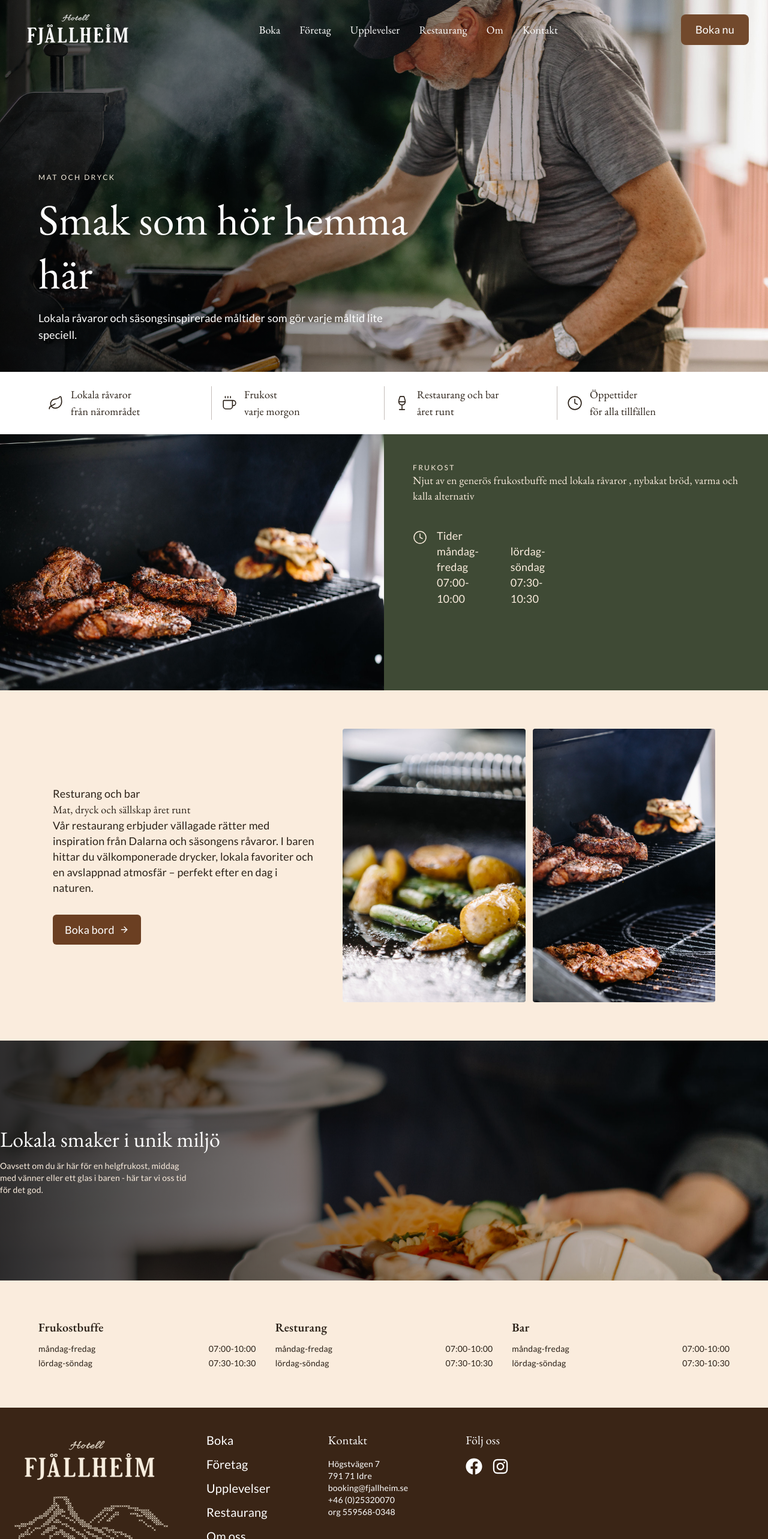
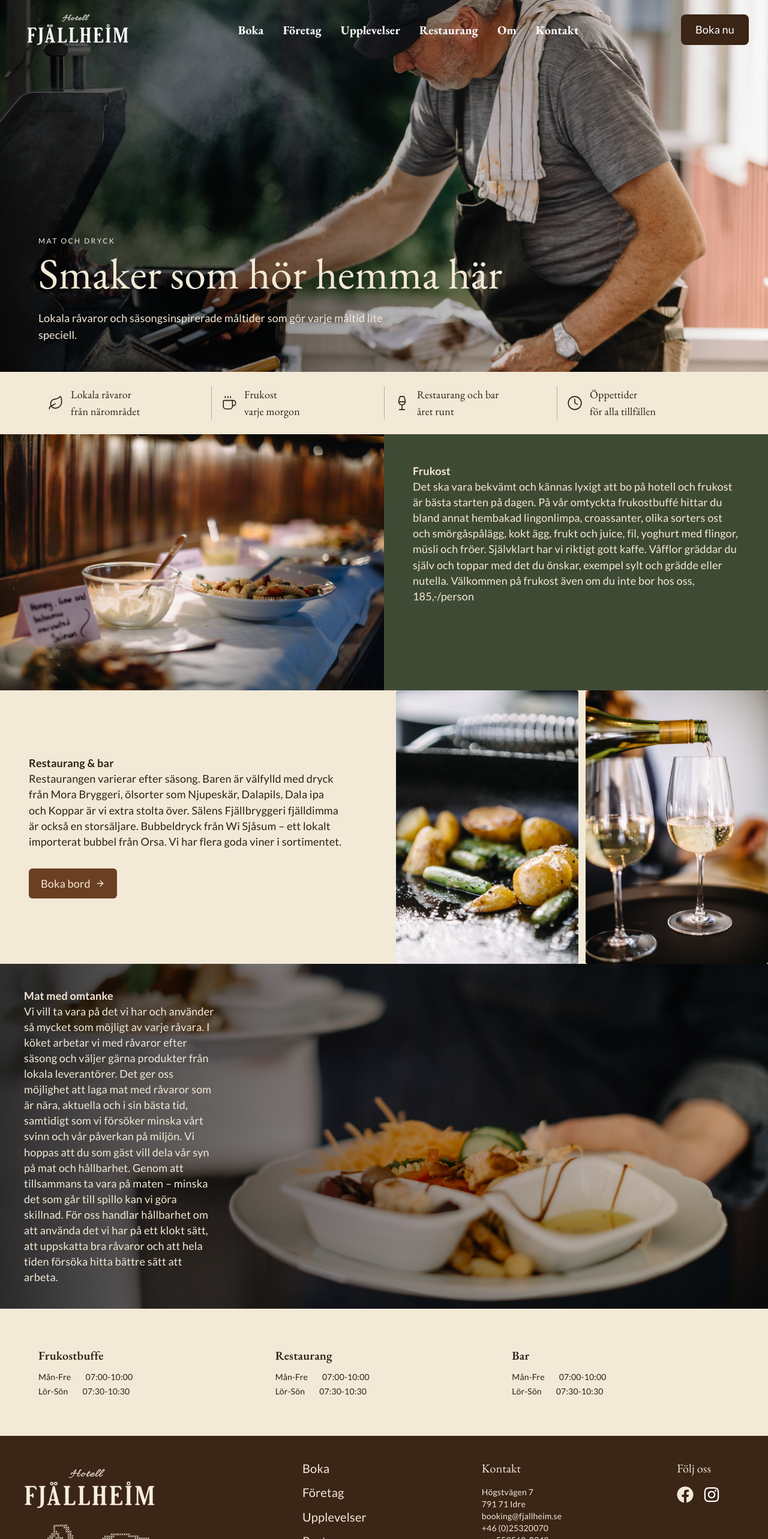
Before and after one commit to BusterSthlm/HotellFjellhaim, a React (Vite) app: page /restaurant in a window 1280 px wide. Shown: the top 2566 px of the page at 60% size. Built offline with nearby package versions, Linux system fonts and the light colour scheme.

Commit message:
Menylänkar fixade Knapp till bokning fixad Footern ändrad Rubrik ändrad Bokningsbaren justerat storlek Justerat restaurangsidan

```diff
--- a/src/components/layout/FeatureBar.tsx
+++ b/src/components/layout/FeatureBar.tsx
@@ -1,26 +1,24 @@
-import type {LucideIcon} from "lucide-react";
+import type { LucideIcon } from "lucide-react";
 
-type Feature = { icon: LucideIcon; titel: string; text:string };
+type Feature = { icon: LucideIcon; titel: string; text: string };
 
-export default function Featurebar({items}: {items: Feature[] }) {
-    return(
-        <div className="bg-white">
+export default function Featurebar({ items }: { items: Feature[] }) {
+  return (
+    <div className="bg-[#F3E9D7]">
       <div className="container-page grid grid-cols-2 gap-y-6 py-6 md:grid-cols-4">
-                {
-                    items.map(({ icon: Icon, titel, text}, i)=>(
-                        <div key={titel} className={`flex items-center gap-3 px-4 ${i > 0 ? "md:border-l md:border-brown/30": ""}`}
+        {items.map(({ icon: Icon, titel, text }, i) => (
+          <div
+            key={titel}
+            className={`flex items-center gap-3 px-4 ${i > 0 ? "md:border-l md:border-brown/30" : ""}`}
           >
-                    <Icon size={26} strokeWidth={1.5}/>
+            <Icon size={26} strokeWidth={1.5} />
             <div>
               <p className="font-serif text-lg">{titel}</p>
               <p className="font-serif text-lg">{text}</p>
             </div>
           </div>
-
         ))}
-
       </div>
     </div>
-
-    )
+  );
 }
--- a/src/components/layout/Footer.tsx
+++ b/src/components/layout/Footer.tsx
@@ -19,9 +19,9 @@ const LINKS: FooterLink[] = [
 
 export default function Footer() {
   return (
-    <footer className="bg-primary py-10 text-white">
+    <footer className="bg-primary py-10 text-[#F3E9D7]">
       <div className="container mx-auto px-6">
-        <div className="flex flex-col gap-8 md:flex-row md:items-start md:gap-16">
+        <div className="flex flex-col gap-8 md:flex-row md:items-start md:gap- lg:gap-56">
           {/* Logotyp och fjällbild till vänster */}
           <div className="flex shrink-0 flex-col items-start">
             <Link to="/">
@@ -36,7 +36,7 @@ export default function Footer() {
           </div>
 
           {/* Alla länkar till höger */}
-          <div className="flex flex-col gap-10 sm:flex-row sm:gap-16 lg:gap-24">
+          <div className="flex flex-col gap-10 sm:flex-row sm:gap-20 lg:gap-48">
             {/* Navigeringslänkar */}
             <nav aria-label="Sidfotens navigering">
               <ul className="flex flex-col gap-3">
@@ -55,8 +55,10 @@ export default function Footer() {
 
             {/*Kontakt*/}
             <div>
-              <h2 className="mb-4 font-garamond text-xl text-white">Kontakt</h2>
-              <p className="font-lato text-sm text-white">
+              <h2 className="mb-4 font-garamond text-xl text-[#F3E9D7]">
+                Kontakt
+              </h2>
+              <p className="font-lato text-sm text-[#F3E9D7]">
                 Högstvägen 7 <br />
                 791 71 Idre <br />
                 booking@fjallheim.se
@@ -68,7 +70,7 @@ export default function Footer() {
             </div>
             {/* Sociala medier */}
             <div>
-              <h2 className="mb-4 font-garamond text-xl text-white">
+              <h2 className="mb-4 font-garamond text-xl text-[#F3E9D7]">
                 Följ oss
               </h2>
 
@@ -78,7 +80,7 @@ export default function Footer() {
                   target="_blank"
                   rel="noopener noreferrer"
                   aria-label="Besök oss på Facebook"
-                  className="text-white transition hover:text-[#F3E9D7]"
+                  className="[#F3E9D7] transition hover:text-[#F3E9D7]"
                 >
                   <FaFacebook size={28} />
                 </a>
--- a/src/components/layout/Header.tsx
+++ b/src/components/layout/Header.tsx
@@ -36,52 +36,58 @@ function Header({ overImage = false }: HeaderProps) {
           />
         </Link>
 
-      <nav aria-label="Huvudmeny" className="hidden items-center gap-5 lg:flex xl:gap-8">
+        <nav
+          aria-label="Huvudmeny"
+          className="hidden items-center gap-5 lg:flex xl:gap-8"
+        >
           <a
             href="/booking"
-          className={`font-garamond text-lg hover:underline ${isTransparent ? "text-white" : "text-[#72492C]"}`}
+            className={`font-garamond text-xl font-bold hover:underline ${isTransparent ? "text-white" : "text-[#72492C]"}`}
           >
             Boka
           </a>
           <a
             href="/company"
-          className={`font-garamond text-lg hover:underline ${isTransparent ? "text-white" : "text-[#72492C]"}`}
+            className={`font-garamond text-xl font-bold hover:underline ${isTransparent ? "text-white" : "text-[#72492C]"}`}
           >
             Företag
           </a>
           <a
             href="/experience"
-          className={`font-garamond text-lg hover:underline ${isTransparent ? "text-white" : "text-[#72492C]"}`}
+            className={`font-garamond text-xl font-bold hover:underline ${isTransparent ? "text-white" : "text-[#72492C]"}`}
           >
             Upplevelser
           </a>
           <a
             href="/restaurant"
-          className={`font-garamond text-lg hover:underline ${isTransparent ? "text-white" : "text-[#72492C]"}`}
+            className={`font-garamond text-xl font-bold hover:underline ${isTransparent ? "text-white" : "text-[#72492C]"}`}
           >
             Restaurang
           </a>
           <a
             href="/about"
-          className={`font-garamond text-lg hover:underline ${isTransparent ? "text-white" : "text-[#72492C]"}`}
+            className={`font-garamond text-xl font-bold hover:underline ${isTransparent ? "text-white" : "text-[#72492C]"}`}
           >
             Om
           </a>
           <a
             href="/contact"
-          className={`font-garamond text-lg hover:underline ${isTransparent ? "text-white" : "text-[#72492C]"}`}
+            className={`font-garamond text-xl font-bold hover:underline ${isTransparent ? "text-white" : "text-[#72492C]"}`}
           >
             Kontakt
           </a>
         </nav>
 
         {/* Knapp till höger */}
-      <Link to="/booking" className="hidden shrink-0 rounded-lg bg-[#72492C] px-6 py-3 font-lato text-white transition hover:bg-[#5A3923] sm:inline-block">
+        <Link
+          to="/booking"
+          className="hidden shrink-0 rounded-lg bg-[#3a2516] px-6 py-3 font-lato text-white transition hover:bg-[#5A3923] sm:inline-block"
+        >
           Boka nu
         </Link>
         <button
           type="button"
-        className={`rounded-lg border px-3 py-2 font-lato lg:hidden ${isTransparent ? "border-white text-white" : "border-[#72492C] text-[#72492C]"}`}
+          className={`rounded-lg border px-3 py-2 font-lato lg:hidden ${isTransparent ? "border-white text-#f3e9d7" : "border-[#72492C] text-[#72492C]"}`}
           aria-expanded={menuOpen}
           aria-controls="mobile-navigation"
           onClick={() => setMenuOpen((open) => !open)}
@@ -90,7 +96,11 @@ function Header({ overImage = false }: HeaderProps) {
         </button>
       </div>
       {menuOpen && (
-        <nav id="mobile-navigation" aria-label="Mobilmeny" className="mx-auto mt-3 grid max-w-7xl gap-1 rounded-lg bg-[#F3E9D7] p-3 shadow-lg lg:hidden">
+        <nav
+          id="mobile-navigation"
+          aria-label="Mobilmeny"
+          className="mx-auto mt-3 grid max-w-7xl gap-1 rounded-lg bg-[#F3E9D7] p-3 shadow-lg lg:hidden"
+        >
           {[
             ["Boka", "/booking"],
             ["Företag", "/company"],
--- a/src/components/ui/HotelCheckIn.tsx
+++ b/src/components/ui/HotelCheckIn.tsx
@@ -1,5 +1,6 @@
 import { useRef, useState } from "react";
 import { CalendarDays, Users, Minus, Plus } from "lucide-react";
+import { useNavigate } from "react-router-dom";
 
 export default function HotelCheckIn() {
   const checkinRef = useRef<HTMLInputElement>(null);
@@ -10,18 +11,14 @@ export default function HotelCheckIn() {
   const [adults, setAdults] = useState(2);
   const [children, setChildren] = useState(0);
   const [guestMenuOpen, setGuestMenuOpen] = useState(false);
+  const navigate = useNavigate();
 
   function handleSearch() {
-    console.log({
-      checkin,
-      checkout,
-      adults,
-      children,
-    });
+    navigate("/booking");
   }
 
   return (
-    <div className="mx-8 flex w-auto items-stretch gap-4 rounded-xl bg-white p-4 shadow-sm">
+    <div className="mx-4 flex w-auto items-stretch gap-2 rounded-xl bg-[#f3e9d7] p-4 shadow-sm">
       {/* Check-in */}
       <div className="flex flex-1 min-w-0 items-center gap-3">
         <button
@@ -173,7 +170,7 @@ export default function HotelCheckIn() {
             <button
               type="button"
               onClick={() => setGuestMenuOpen(false)}
-              className="mt-2 w-full rounded-lg bg-gray-900 px-4 py-2 text-sm font-semibold text-white hover:bg-gray-700"
+              className="mt-2 w-full rounded-lg bg-gray-900 px-4 py-2 text-sm font-semibold text-[#f3e9d7] hover:bg-gray-700"
             >
               Klart
             </button>
@@ -185,7 +182,7 @@ export default function HotelCheckIn() {
       <button
         type="button"
         onClick={handleSearch}
-        className="flex-1 rounded-lg bg-[#3a2516] px-5 py-3 font-lato text-white hover:bg-blue-700"
+        className="flex-1 rounded-lg bg-[#3a2516] px-5 py-3 font-lato text-[#f3e9d7] hover:bg-[#72492C] transition-colors"
       >
         Sök lediga rum
       </button>
--- a/src/pages/Resturant.tsx
+++ b/src/pages/Resturant.tsx
@@ -1,23 +1,17 @@
 import FeatureBar from "../components/layout/FeatureBar";
 import Header from "../components/layout/Header";
-import {
-  ArrowRight,
-  Clock,
-  Coffee,
-  Leaf,
-  Wine,
-} from "lucide-react";
+import { ArrowRight, Clock, Coffee, Leaf, Wine } from "lucide-react";
 import heroImage from "../assets/Images/Bilder_resturang/IMG_7854.jpg";
-import frukostImage from "../assets/Images/Bilder_resturang/IMG_7860.jpg";
+import frukostImage from "../assets/Images/Bilder_resturang/IMG_7865.jpg";
 import restaurantImage from "../assets/Images/Bilder_resturang/IMG_7858.jpg";
-import diningImage from "../assets/Images/Bilder_resturang/IMG_7862.jpg";
+import drinkingImage from "../assets/Images/Bilder_resturang/IMG_7962.jpg";
 import ambienteImage from "../assets/Images/Bilder_resturang/IMG_8020.jpg";
 
 const IMG = {
   hero: heroImage,
   frukost: frukostImage,
   retsturang1: restaurantImage,
-  resturang2: diningImage,
+  resturang2: drinkingImage,
   miljo: ambienteImage,
 };
 
@@ -27,22 +21,22 @@ const hours = [
   {
     titel: "Frukostbuffe",
     rows: [
-      ["måndag-fredag", "07:00-10:00"],
-      ["lördag-söndag", "07:30-10:30"],
+      ["Mån-Fre", "07:00-10:00"],
+      ["Lör-Sön", "07:30-10:30"],
     ],
   },
   {
-    titel: "Resturang",
+    titel: "Restaurang",
     rows: [
-      ["måndag-fredag", "07:00-10:00"],
-      ["lördag-söndag", "07:30-10:30"],
+      ["Mån-Fre", "07:00-10:00"],
+      ["Lör-Sön", "07:30-10:30"],
     ],
   },
   {
     titel: "Bar",
     rows: [
-      ["måndag-fredag", "07:00-10:00"],
-      ["lördag-söndag", "07:30-10:30"],
+      ["Mån-Fre", "07:00-10:00"],
+      ["Lör-Sön", "07:30-10:30"],
     ],
   },
 ];
@@ -51,7 +45,7 @@ export default function MatOchDryck() {
   return (
     <>
       <Header overImage />
-      <main className="bg-[#FAECDD] text-[#2b2118]">
+      <main className="bg-[#F3E9D7] text-[#2b2118]">
         <section
           className="relative flex min-h-[520px] items-end bg-cover bg-center px-6 pb-12 pt-32 text-[#f4ECDD] md:min-h-[620px]"
           style={{ backgroundImage: `url(${IMG.hero})` }}
@@ -59,10 +53,10 @@ export default function MatOchDryck() {
           <div className="absolute inset-0 bg-gradient-to-r from-black/70 via-black/30 to-transparent" />
           <div className="container-page relative">
             <p className={label}>Mat och dryck</p>
-            <h1 className="mt-4 max-w-2xl text-5xl leading-tight text-white md:text-7xl">
-              Smak som hör hemma här
-            </h1>
-            <p className="mt-4 max-w-xl text-lg text-white">
+            <p className="text-5xl leading-tight text-[#f3e9d7] md:text-7xl font-garamond">
+              Smaker som hör hemma här
+            </p>
+            <p className="mt-4 max-w-xl text-lg text-[#f3e9d7]">
               Lokala råvaror och säsongsinspirerade måltider som gör varje
               måltid lite speciell.
             </p>
@@ -84,63 +78,51 @@ export default function MatOchDryck() {
             alt="Frukostbuffe"
             className="h-72 w-full object-cover md:h-full"
           />
-          <div className="bg-[#3f4a35] px-6 py-12 text-[#FAECDD] md:px-12">
-            <p className={label}>Frukost</p>
-            <h2 className="">
-              Njut av en generös frukostbuffe med lokala råvaror , nybakat bröd,
-              varma och kalla alternativ
-            </h2>
-
-            <div className="mt-10 grid gap-8 sm:grid-cols-2">
-              <div className="flex gap-4">
-                <Clock
-                  className="mt-1 h-6 w-6 shrink-0"
-                  strokeWidth={1.5}
-                  aria-hidden
-                />
-                <div className="flex-1">
-                  <p>Tider</p>
-                  <div className="flex justify-between gap-6">
-                    {hours[0].rows.map(([dag, tid]) => (
-                      <div key={dag}>
-                        <dt>{dag}</dt>
-                        <dd>{tid}</dd>
-                      </div>
-                    ))}
-                  </div>
-                </div>
-              </div>
-            </div>
+          <div className="bg-[#3f4a35] px-6 py-12 text-[#f3e9d7] md:px-12">
+            <p className="text-[#f3e9d7] font-bold">Frukost</p>
+            <p className="text-[#f3e9d7]">
+              Det ska vara bekvämt och kännas lyxigt att bo på hotell och
+              frukost är bästa starten på dagen. På vår omtyckta frukostbuffé
+              hittar du bland annat hembakad lingonlimpa, croassanter, olika
+              sorters ost och smörgåspålägg, kokt ägg, frukt och juice, fil,
+              yoghurt med flingor, müsli och fröer. Självklart har vi riktigt
+              gott kaffe. Våfflor gräddar du själv och toppar med det du önskar,
+              exempel sylt och grädde eller nutella. Välkommen på frukost även
+              om du inte bor hos oss, 185,-/person
+            </p>
           </div>
         </section>
 
-        <section className="mx-auto grid max-w-6xl gap-10 px-6 py-16 md:grid-cols-[1fr_1.4fr] md:items-center">
-          <div>
-            <p>Resturang och bar</p>
-            <h2 className="">Mat, dryck och sällskap året runt</h2>
+        <section className="grid gap-10 md:grid-cols-2 md:items-center">
+          <div className="px-6 py-12 md:px-12">
+            <p className="font-bold">Restaurang & bar</p>
             <p>
-              Vår restaurang erbjuder vällagade rätter med inspiration från
-              Dalarna och säsongens råvaror. I baren hittar du välkomponerade
-              drycker, lokala favoriter och en avslappnad atmosfär – perfekt
-              efter en dag i naturen.
+              Restaurangen varierar efter säsong. Baren är välfylld med dryck
+              från Mora Bryggeri, ölsorter som Njupeskär, Dalapils, Dala ipa och
+              Koppar är vi extra stolta över. Sälens Fjällbryggeri fjälldimma är
+              också en storsäljare. Bubbeldryck från Wi Sjåsum – ett lokalt
+              importerat bubbel från Orsa. Vi har flera goda viner i
+              sortimentet.
             </p>
+
             <a
               href="mailto:booking@fjallheim.se?subject=Bordsbokning"
-              className="mt-8 inline-flex items-center gap-2 rounded-md bg-[#6b3f22] px-5 py-3 text-white transition hover:bg-[#4e2d18]"
+              className="mt-8 inline-flex items-center gap-2 rounded-md bg-[#6b3f22] px-5 py-3 text-[#f3e9d7] transition hover:bg-[#4e2d18]"
             >
-              Boka bord <ArrowRight className="h-4 w-4" aria-hidden="true" />
+              Boka bord
+              <ArrowRight className="h-4 w-4" aria-hidden="true" />
             </a>
           </div>
 
           <div className="grid min-h-72 grid-cols-2 gap-3">
             <img
               src={IMG.retsturang1}
-              alt="Dukat bord i resturang"
+              alt="Dukat bord i restaurangen"
               className="h-full min-h-72 w-full rounded object-cover"
             />
             <img
               src={IMG.resturang2}
-              alt="Dukat bord i resturang"
+              alt="Dukat bord i restaurangen"
               className="h-full min-h-72 w-full rounded object-cover"
             />
           </div>
@@ -148,28 +130,43 @@ export default function MatOchDryck() {
 
         <section
           className="relative flex min-h-[320px] items-center bg-cover bg-center md:min-h-[400px]"
-          style={{ backgroundImage: `url(${IMG.miljo})` }}
+          style={{
+            backgroundImage: `url(${IMG.miljo})`,
+            backgroundPosition: "center 80%",
+          }}
         >
           <div className="absolute inset-0 bg-gradient-to-r from-black/80 via-black/40 to-transparent" />
-          <div className="container-page relative w-full text-white">
-            <h2 className="text-3xl leading-tight text-white md:text-4xl">
-              Lokala smaker i unik miljö
-            </h2>
-            <p className="mt-3 max-w-xs text-sm text-[#FAECDD]">
-              Oavsett om du är här för en helgfrukost, middag med vänner eller
-              ett glas i baren - här tar vi oss tid för det god.
+          <div className="container-page relative w-full text-[#f3e9d7]">
+            <p className="text-[#f3e9d7] ml-10 mt-10 font-bold">
+              Mat med omtanke
+            </p>
+            <p className="ml-10 mb-10 max-w-xs text-[#f3e9d7]">
+              Vi vill ta vara på det vi har och använder så mycket som möjligt
+              av varje råvara. I köket arbetar vi med råvaror efter säsong och
+              väljer gärna produkter från lokala leverantörer. Det ger oss
+              möjlighet att laga mat med råvaror som är nära, aktuella och i sin
+              bästa tid, samtidigt som vi försöker minska vårt svinn och vår
+              påverkan på miljön. Vi hoppas att du som gäst vill dela vår syn på
+              mat och hållbarhet. Genom att tillsammans ta vara på maten –
+              minska det som går till spillo kan vi göra skillnad. För oss
+              handlar hållbarhet om att använda det vi har på ett klokt sätt,
+              att uppskatta bra råvaror och att hela tiden försöka hitta bättre
+              sätt att arbeta.
             </p>
           </div>
         </section>
 
-        <section id="opening-hours" className="container-page grid gap-10 py-16 md:grid-cols-3">
+        <section
+          id="opening-hours"
+          className="container-page grid gap-10 py-16 md:grid-cols-3"
+        >
           <div className="grid gap-8 sm:grid-cols-3 md:col-span-3">
             {hours.map(({ titel, rows }) => (
               <div key={titel}>
                 <h3 className="text-xl font-semibold">{titel}</h3>
                 <dl className="mt-3 space-y-1 text-sm">
                   {rows.map(([dag, tid]) => (
-                    <div key={dag} className="flex justify-between gap-4">
+                    <div key={dag} className="flex justify-start gap-6">
                       <dt>{dag}</dt>
                       <dd>{tid}</dd>
                     </div>
```
Also changed, not shown: src/pages/HomePage.tsx (+29 -16 lines), src/assets/Images/Bilder_resturang/IMG_7962.jpg (added). Lines whose indentation alone changed are shown as unchanged.
